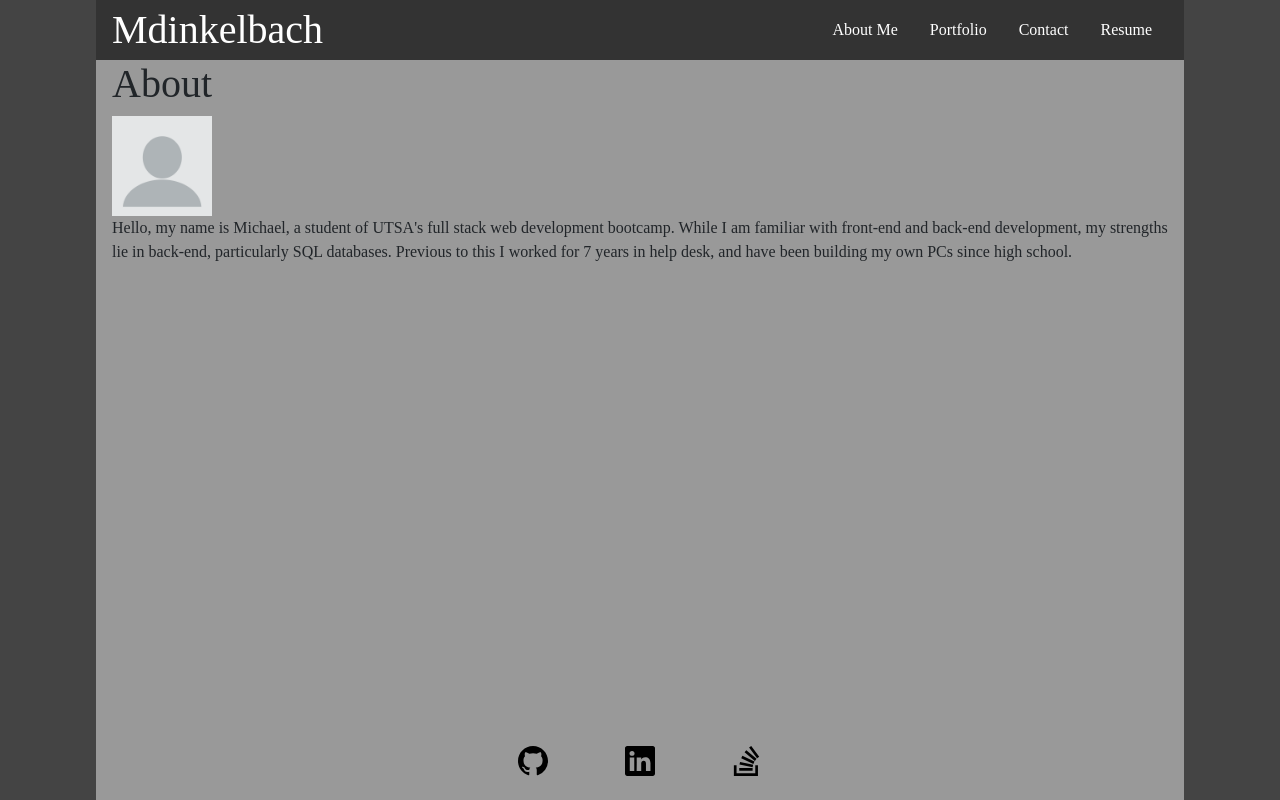
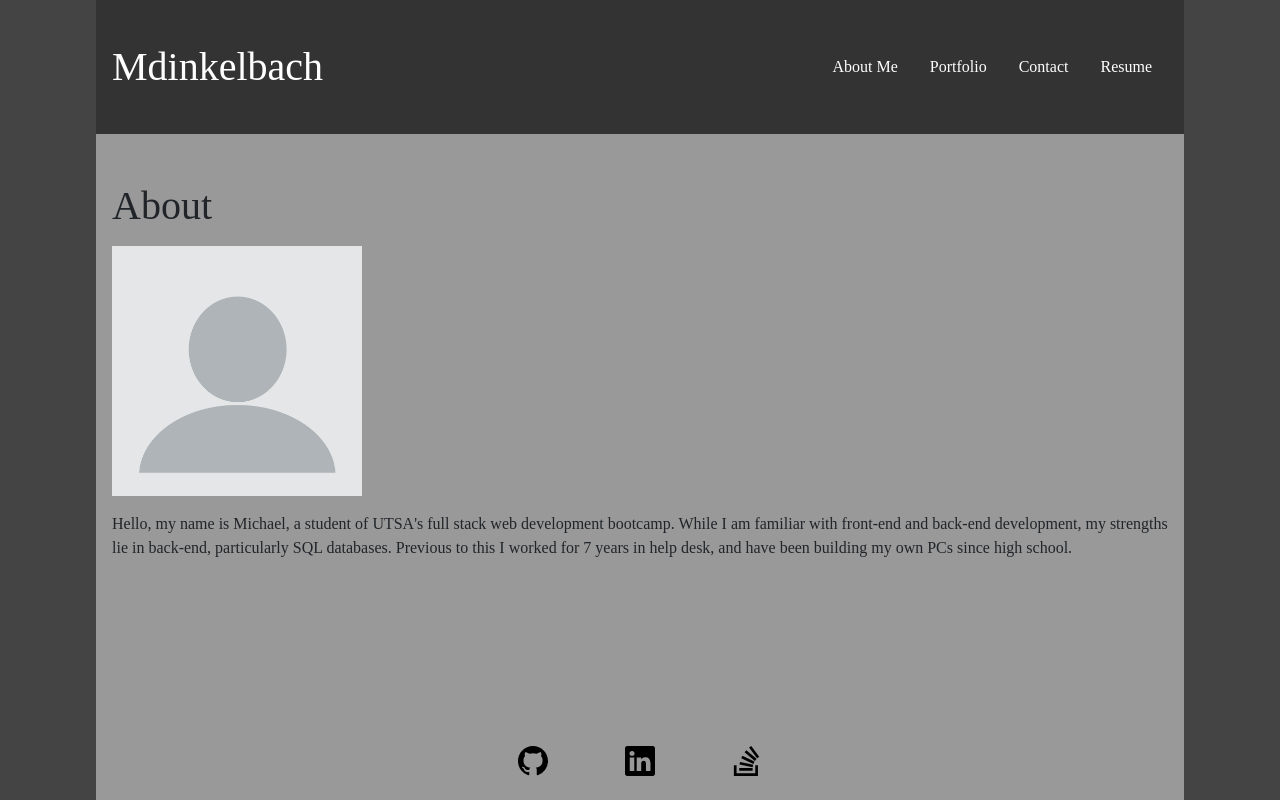
Before and after one commit to mdinkelbach/portfolio-resume, a React (Create React App) app: page / in a window 1280 px wide. Built offline with nearby package versions, Linux system fonts and the light colour scheme.

Commit message:
about-css

```diff
--- a/src/assets/style/App.css
+++ b/src/assets/style/App.css
@@ -32,7 +32,7 @@
     color: white;
     padding: 0 1rem;
     gap: 2rem;
-    height: 4rem;
+    height: 10rem;
 }
 
 .header h1 {
@@ -58,9 +58,23 @@
     color: white;
 }
 
+.about {
+    padding: 2rem 0;
+}
+
+.about h1 {
+    margin: 0;
+    padding: 1rem 0;
+}
+
+.profile-text {
+    margin: 0;
+    padding: 1rem 0;
+}
+
 .profile-pic {
-    height: 100px;
-    width: 100px;
+    height: 250px;
+    width: 250px;
 }
 
 .footer {
--- a/src/components/pages/About.js
+++ b/src/components/pages/About.js
@@ -2,7 +2,7 @@ import profile from '../../assets/images/profile-pic.png'
 
 function About() {
   return (
-    <div>
+    <div className='about'>
         <h1>About</h1>
         <img className="profile-pic" src={profile} />
         <p className="profile-text">Hello, my name is Michael, a student of UTSA's full stack web development bootcamp. While I am familiar with front-end and back-end development, my strengths lie in back-end, particularly SQL databases. Previous to this I worked for 7 years in help desk, and have been building my own PCs since high school.</p>
```
